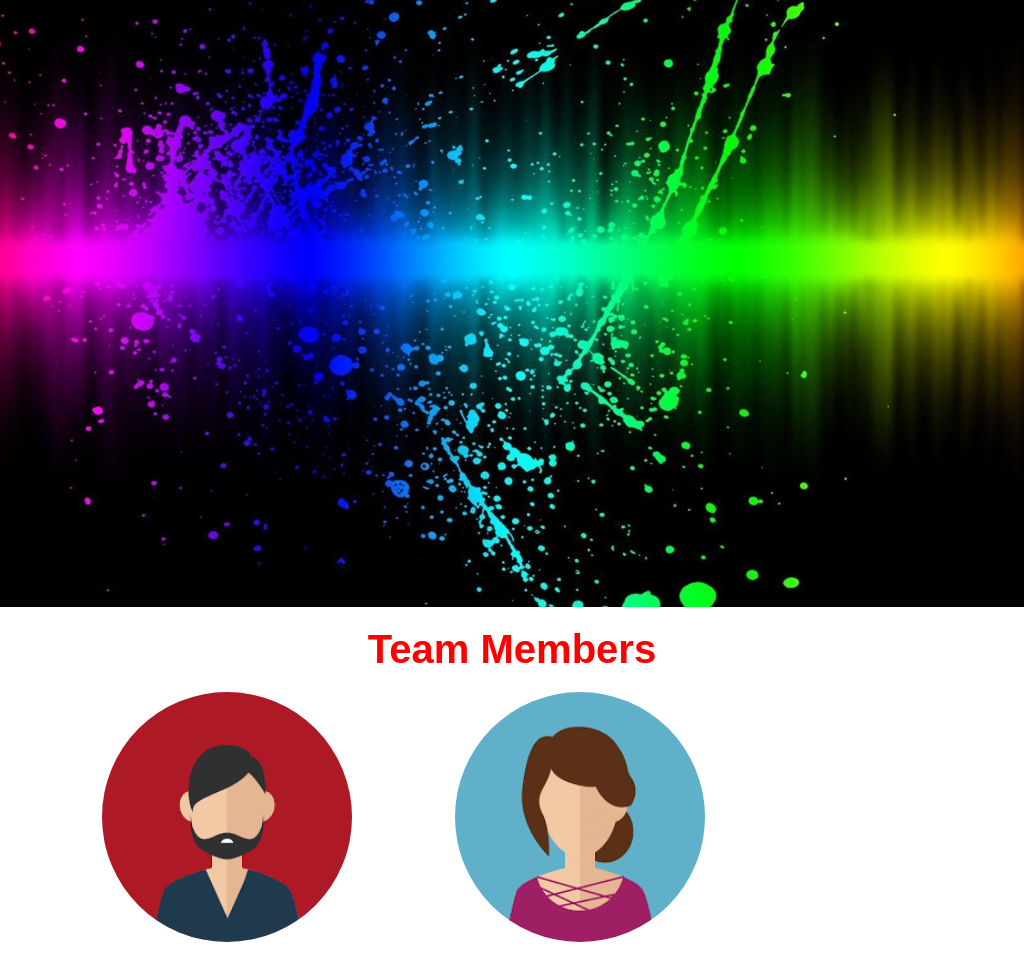
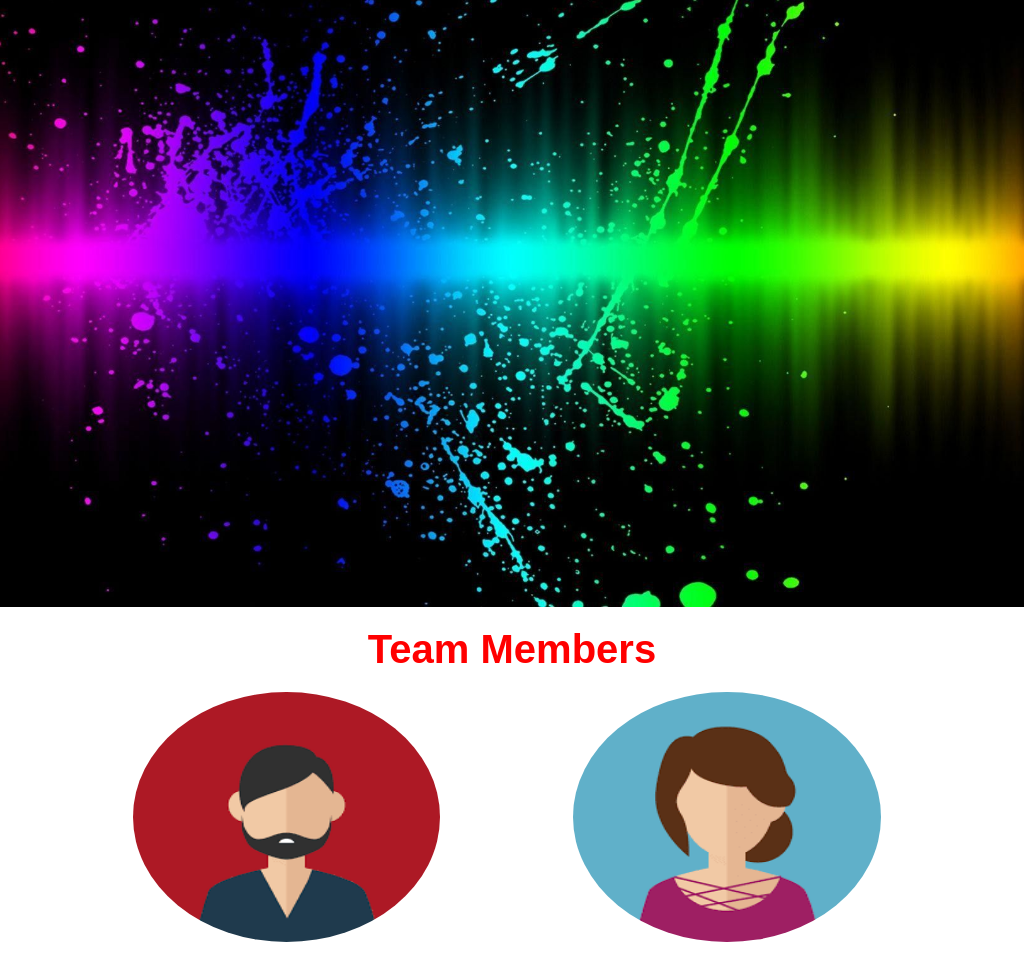
Before and after one commit to diksha620/full_stack, a plain HTML site: page Practical09.html in a window 1024 px wide. Shown: the part 163-1142 px from the top of the page. Drawn offline with Linux system fonts and the light colour scheme.

Commit message:
2 changs

```diff
--- a/Practical09.html
+++ b/Practical09.html
@@ -130,7 +130,7 @@
         width: 250px;
         border-radius: 50%;
         float: left;
-        margin-left: 20%;
+        margin-left: 70px;
         margin-bottom: 20px;
         margin-top: 20px;
       }
@@ -358,11 +358,11 @@
       }
 
       .t img {
-        height: 250px;
-        width: 250px;
+        /* height: 0; */
+        width: 30%;
         border-radius: 50%;
         float: left;
-        margin-left:10%;
+        margin-left:13%;
         margin-bottom: 20px;
         margin-top: 20px;
       }
```
